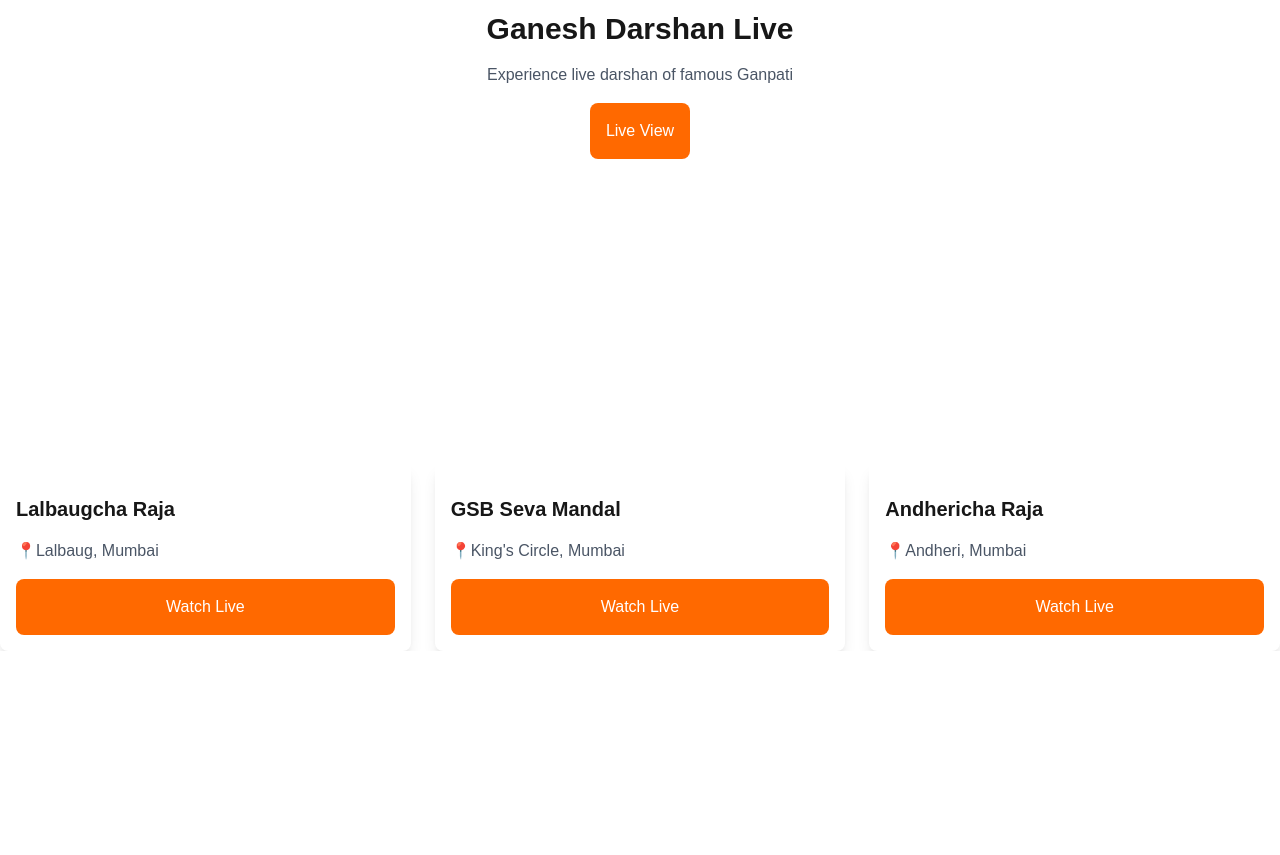
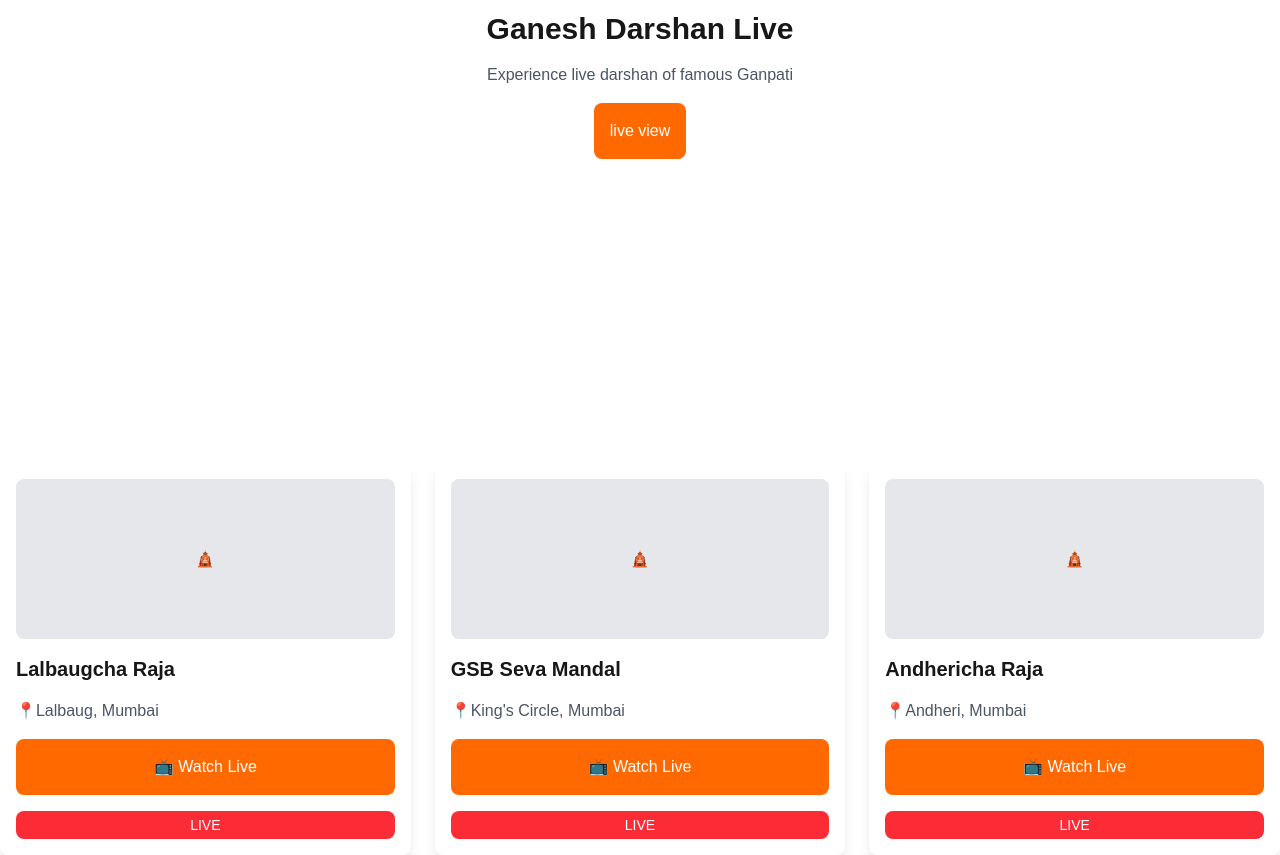
Before and after one commit to swapniltatkare01/ganesh-darshan-live, a Next.js app: page / in a window 1280 px wide. Shown: the part 429-1284 px from the top of the page. Before the commit the page ends 1080 px from the top, so only its background shows below. Built offline with nearby package versions, Linux system fonts and the light colour scheme.

Commit message:
refined Mandalcard

```diff
--- a/app/components/Hero.js
+++ b/app/components/Hero.js
@@ -6,7 +6,7 @@ export default function Hero() {
             <h1 className="text-3xl font-bold">Ganesh Darshan Live</h1>
 
             <p className="text-gray-600">Experience live darshan of famous Ganpati</p>
-            <Button text="Live View"/>
+            <Button text="live view"/>
         </div>
     );
 }
--- a/app/components/MandalCard.js
+++ b/app/components/MandalCard.js
@@ -1,11 +1,14 @@
 import Button from "./Button";
-export default function MandalCard(props){
-    return(
-        <div className="flex flex-col gap-4   rounded-lg p-4 shadow-lg ">
-            <div></div>
+export default function MandalCard(props) {
+    return (
+        <div className="flex flex-col gap-4   rounded-lg p-4 shadow-lg transition-all duration-300 hover:translate-y-2 hover:shadow-2xl cursor-pointer ">
+            <div className="h-40 w-full bg-gray-200 rounded-lg flex justify-center items-center">
+                🛕
+            </div>
             <h1 className="text-xl font-bold">{props.name}</h1>
             <p className="text-gray-600" >📍{props.location}</p>
-            <Button text="Watch Live"/>
+            <Button text="📺 Watch Live" />
+            <div className="rounded-lg px-3 py-1 text-sm bg-red-500 text-white flex items-center justify-center">LIVE</div>
 
         </div>
     );
```
